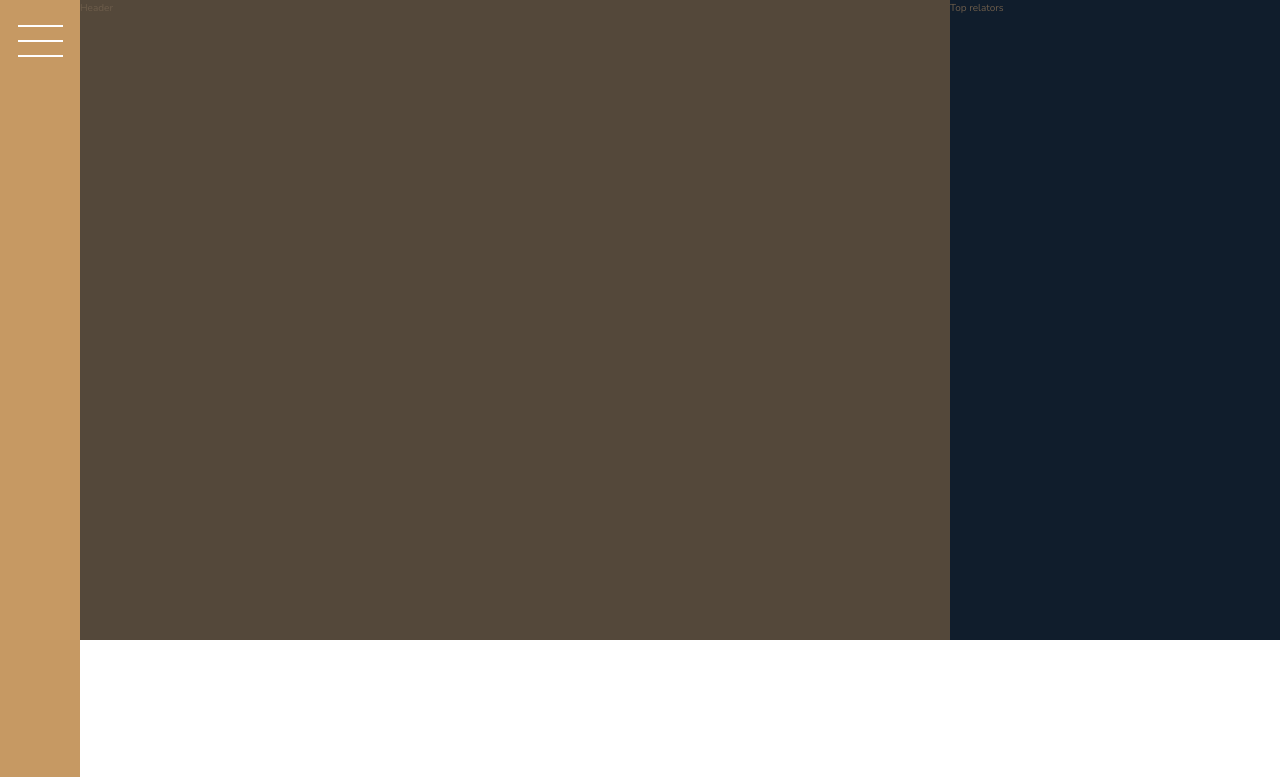
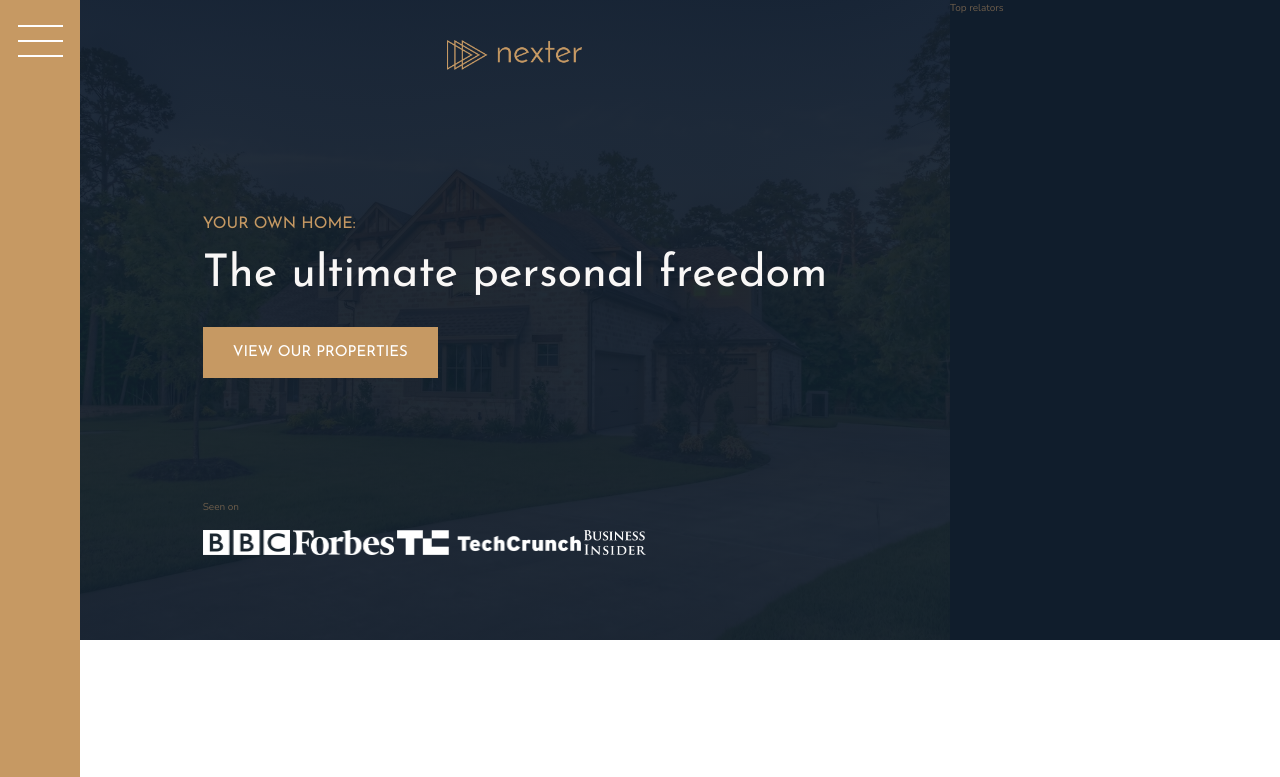
Before and after one commit to Vattghern203/nexter, a website: page index.html in a window 1280 px wide. Shown: the top 777 px of the page. Drawn offline with nearby package versions, Linux system fonts and the light colour scheme; files whose address does not match are found by name.

Commit message:
build the header pt.01

```diff
--- a/index.html
+++ b/index.html
@@ -21,7 +21,31 @@
     </div>
 
     <header class="header">
-        Header
+
+        <img src="img/logo.png" alt="Nexter Logo" class="header__logo">
+
+        <h3 class="heading-3">
+            Your own home:
+        </h3>
+
+        <h1 class="heading-1">
+            The ultimate personal freedom
+        </h1>
+
+        <button class="btn header__btn">
+            View our properties
+        </button>
+
+        <div class="header__seenon-text">
+            Seen on
+        </div>
+
+        <div class="header__seenon-logos">
+            <img src="img/logo-bbc.png" alt="BBC logo">
+            <img src="img/logo-forbes.png" alt="Forbes logo">
+            <img src="img/logo-techcrunch.png" alt="Techcrunch Logo">
+            <img src="img/logo-bi.png" alt="BI logo">
+        </div>
     </header>
 
     <div class="realtors">
--- a/sass/_header.scss
+++ b/sass/_header.scss
@@ -1,4 +1,39 @@
 .header {
     background-color: $color-grey-dark-1;
     grid-column: full-start / col-end 6;
+
+    background-image: linear-gradient(rgba($color-secondary, .93), rgba($color-secondary, .93)), url(../img/hero.jpeg);
+    background-size: cover;
+    background-position: center;
+    background-repeat: no-repeat;
+    padding: 8rem;
+    padding-top: 4rem;
+
+    display: grid;
+    grid-template-rows: 1fr min-content 6rem 1fr;
+    grid-template-columns: fit-content;
+    gap: 1.5rem 0;
+    justify-content: center;
+
+    &__logo {
+        height: 3rem;
+        justify-self: center;
+    }
+
+    &__btn {
+        align-self: flex-start;
+        justify-self: flex-start;
+    }
+
+    &__seenon-text {
+
+    }
+
+    &__seenon-logos {
+
+        img {
+            height: 2.5rem;
+
+        }
+    }
 }
--- a/sass/_typography.scss
+++ b/sass/_typography.scss
@@ -8,6 +8,12 @@
     &-1, &-2, &-3, &-4 {
 
         @extend %heading;
+    }
+
+    &-1 {
+        font-size: 4.5rem;
+        color: $color-grey-light-1;
+        line-height: 1;
     }
 
     &-2 {
```
Also changed, not shown: css/style.css, 1 other file.
